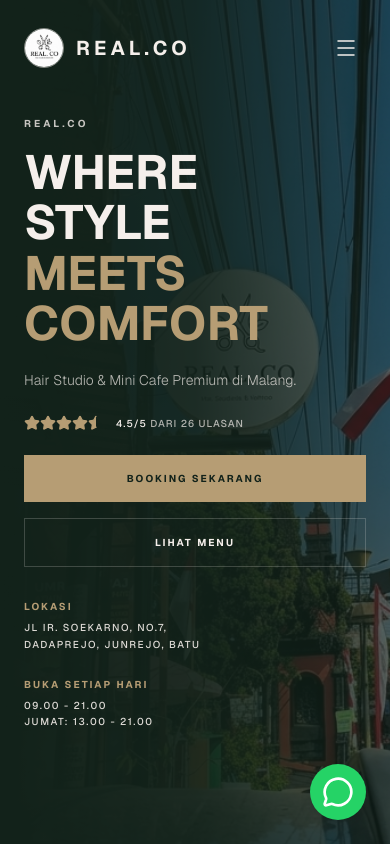
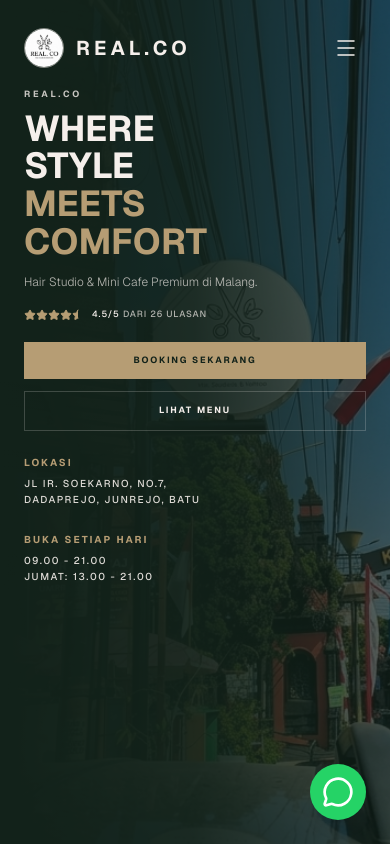
Before and after one commit to yusronbernardoo/realco-website, a Next.js app: page / in a window 390 px wide. Shown: the top 844 px of the page. Built offline with nearby package versions, Linux system fonts and the light colour scheme.

Commit message:
Optimize hero layout for very small screens (iPhone 6) and force hide Netlify badge

```diff
--- a/src/app/globals.css
+++ b/src/app/globals.css
@@ -36,3 +36,7 @@ h1, h2, h3, h4, h5, h6 {
 
 /* Hide Netlify Drawer */
 netlify-drawer, #netlify-drawer, .netlify-drawer { display: none !important; }
+
+
+/* Hide Netlify Drawer strong rule */
+[id*='netlify'], [class*='netlify'] { display: none !important; opacity: 0 !important; visibility: hidden !important; pointer-events: none !important; z-index: -9999 !important; }
--- a/src/app/page.tsx
+++ b/src/app/page.tsx
@@ -14,44 +14,44 @@ export default function Home() {
   return (
     <div>
       {/* HERO SECTION */}
-      <section className="relative min-h-[100dvh] bg-forest-dark flex items-start lg:items-center overflow-hidden pt-[100px] lg:pt-20 pb-20 lg:pb-0">
+      <section className="relative min-h-[100dvh] bg-forest-dark flex items-start lg:items-center overflow-hidden pt-[80px] lg:pt-20 pb-10 lg:pb-0">
         <div className="max-w-6xl mx-auto w-full px-6 flex flex-col lg:flex-row relative z-10 h-full">
 
           {/* Text Section */}
-          <div className="w-full lg:w-[50%] pt-4 pb-12 lg:py-12 flex flex-col justify-start lg:justify-center">
-            <p className="text-cream/80 font-bold tracking-[0.3em] text-[10px] uppercase mb-4 lg:mb-3">
+          <div className="w-full lg:w-[50%] pt-2 pb-6 lg:py-12 flex flex-col justify-start lg:justify-center">
+            <p className="text-cream/80 font-bold tracking-[0.3em] text-[9px] sm:text-[10px] uppercase mb-2 lg:mb-3">
               REAL.CO
             </p>
-            <h1 className="font-serif text-5xl lg:text-[4rem] text-cream leading-[1.05] mb-5 lg:mb-4 animate-fade-in-up font-bold">
+            <h1 className="font-serif text-4xl sm:text-5xl lg:text-[4rem] text-cream leading-[1.05] mb-3 lg:mb-4 animate-fade-in-up font-bold">
               WHERE<br />STYLE<br />
               <span className="text-gold">MEETS<br />COMFORT</span>
             </h1>
 
-            <p className="text-cream/70 text-sm md:text-base font-light leading-relaxed max-w-sm mb-6 lg:mb-4">
+            <p className="text-cream/70 text-xs sm:text-sm md:text-base font-light leading-relaxed max-w-sm mb-4 lg:mb-4">
               Hair Studio & Mini Cafe Premium di Malang.
             </p>
 
             {/* Google Rating */}
-            <div className="flex items-center gap-3 mb-6 lg:mb-6">
+            <div className="flex items-center gap-2 mb-5 lg:mb-6">
               <div className="flex text-gold">
-                {[1, 2, 3, 4].map(i => <Star key={i} className="w-4 h-4 fill-current" />)}
-                <StarHalf className="w-4 h-4 fill-current" />
+                {[1, 2, 3, 4].map(i => <Star key={i} className="w-3 h-3 sm:w-4 sm:h-4 fill-current" />)}
+                <StarHalf className="w-3 h-3 sm:w-4 sm:h-4 fill-current" />
               </div>
-              <div className="text-[10px] tracking-widest text-cream/70 font-medium uppercase">
+              <div className="text-[9px] sm:text-[10px] tracking-widest text-cream/70 font-medium uppercase">
                 <span className="text-cream">4.5/5</span> DARI 26 ULASAN
               </div>
             </div>
 
-            <div className="flex flex-col sm:flex-row items-center gap-4 mb-8 lg:mb-8">
+            <div className="flex flex-col sm:flex-row items-center gap-3 mb-6 lg:mb-8">
               <Link
                 href="/booking"
-                className="w-full sm:w-auto bg-gold text-forest-dark px-10 py-4 text-[10px] font-bold tracking-[0.2em] hover:bg-cream transition-colors uppercase text-center"
+                className="w-full sm:w-auto bg-gold text-forest-dark px-8 py-3 lg:px-10 lg:py-4 text-[9px] sm:text-[10px] font-bold tracking-[0.2em] hover:bg-cream transition-colors uppercase text-center"
               >
                 BOOKING SEKARANG
               </Link>
               <Link
                 href="#kafe"
-                className="w-full sm:w-auto border border-cream/20 text-cream px-10 py-4 text-[10px] font-bold tracking-[0.2em] hover:border-cream transition-colors uppercase text-center"
+                className="w-full sm:w-auto border border-cream/20 text-cream px-8 py-3 lg:px-10 lg:py-4 text-[9px] sm:text-[10px] font-bold tracking-[0.2em] hover:border-cream transition-colors uppercase text-center"
               >
                 LIHAT MENU
               </Link>
```
